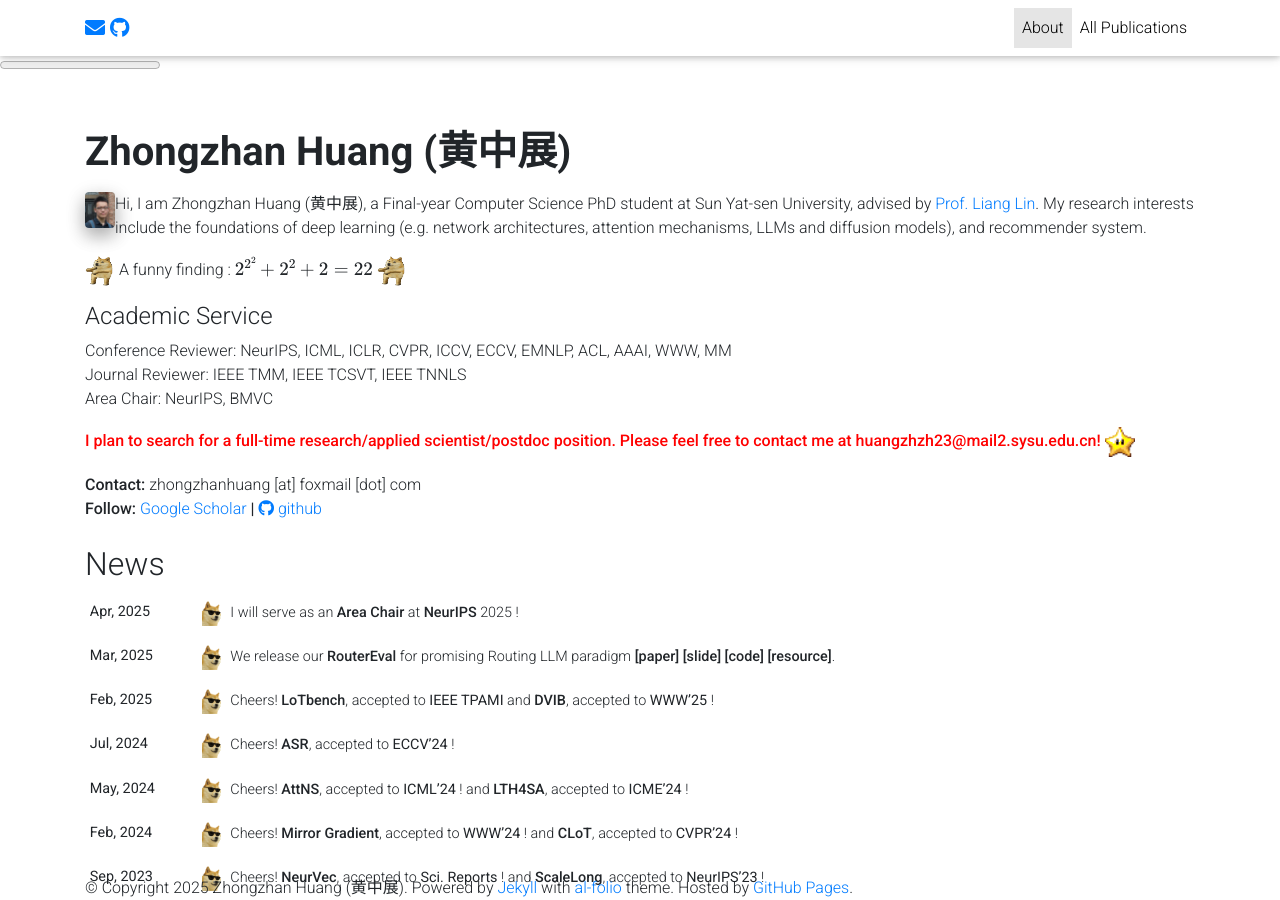
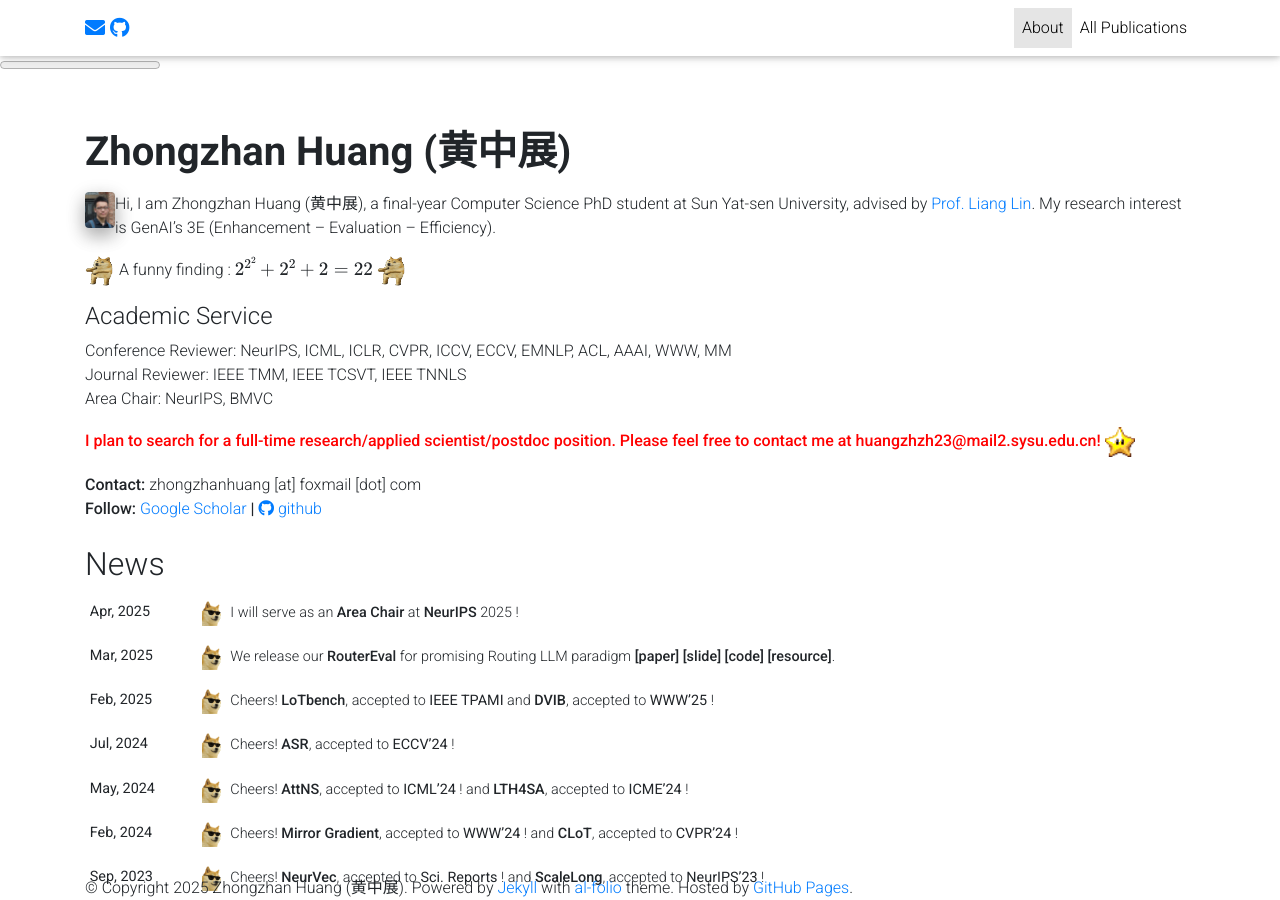
Before and after one commit to dedekinds/dedekinds.github.io, a Jekyll site: the page built from _pages/about.md, in a window 1280 px wide and 900 px high. Built offline with Jekyll 4.4.1, drawn with Linux system fonts in a browser that asks for light colours; nearby versions of some CDN libraries; full-size pictures stand in for the smaller copies a plugin makes; library files that are not in the unit come from our copies; comment, search, counter and statistics services are not loaded; a style sheet for code colours, icons or effects is not loaded.

Commit message:
Update about.md

```diff
--- a/_pages/about.md
+++ b/_pages/about.md
@@ -20,9 +20,9 @@ social: true  # includes social icons at the bottom of the page
 <p> Hello there! My name is Shanshan Zhong, and I am a student at the School of Computer Science and Engineering at Sun Yat-sem University, advised by Professor Wushao Wen and Professor Liang Lin. <br> My research interests primarily revolve around the application and structure design of generative models (including large language models and diffusion models), attention mechanisms, and multimodal technology (including multimodal recommendation and multimodal information fusion).
 </p>
 </div> -->
-Hi, I am Zhongzhan Huang (黄中展), a Final-year Computer Science PhD student at Sun Yat-sen University, advised by
+Hi, I am Zhongzhan Huang (黄中展), a final-year Computer Science PhD student at Sun Yat-sen University, advised by
 <a href="https://scholar.google.com/citations?user=Nav8m8gAAAAJ&hl=zh-CN" target="_blank">Prof. Liang Lin</a>.
-My research interests include the foundations of deep learning (e.g. network architectures, attention mechanisms, LLMs and diffusion models), and recommender system.
+My research interest is GenAI's 3E (Enhancement – Evaluation – Efficiency).
 <br>
 
 <!-- $$🚀 = \int_{🌔}^🌒 💪 d⌛$$ -->
```
